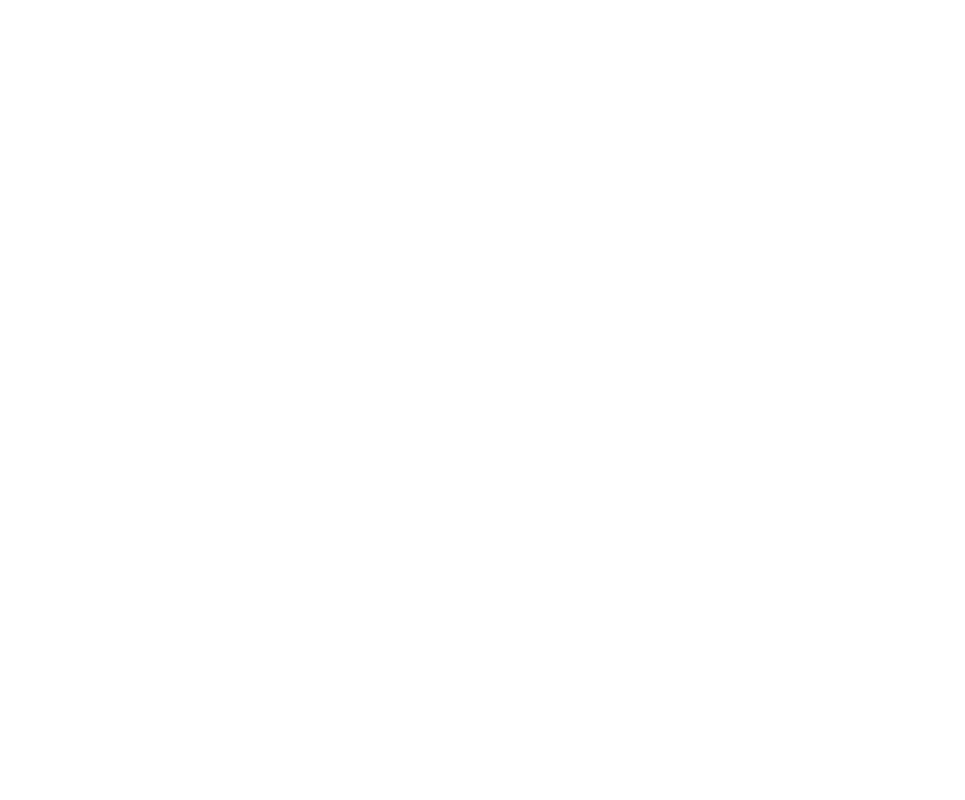
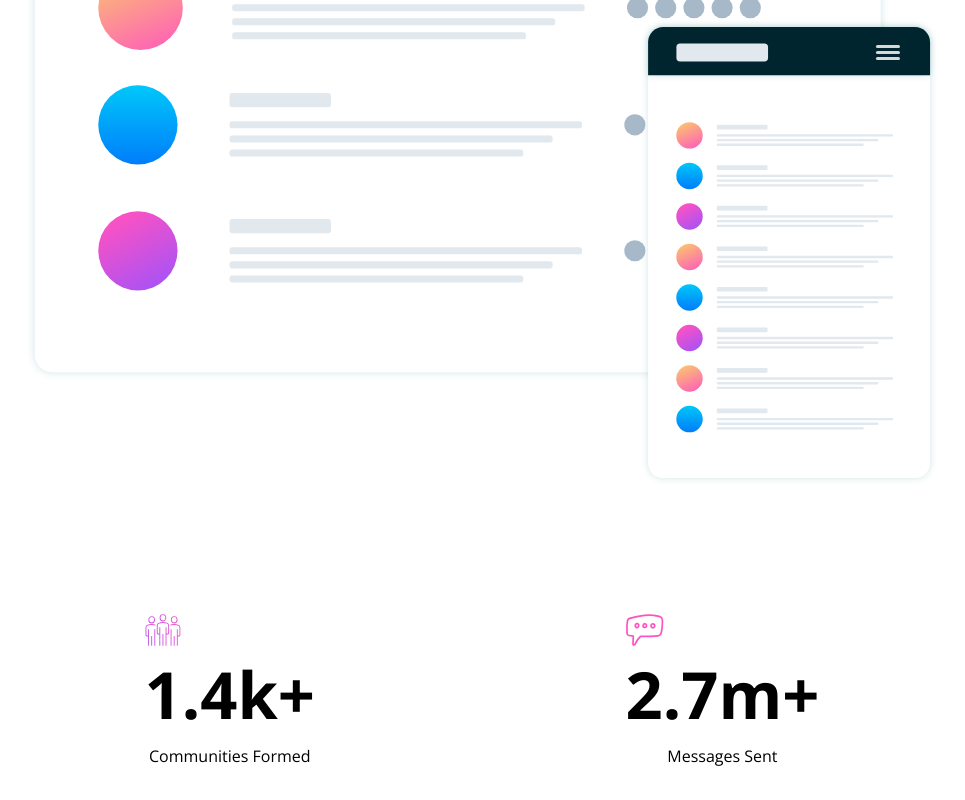
Before and after one commit to sheikhfarook/huddle-landing-page-section, a React (Vite) app: page / in a window 1280 px wide. Shown: the part 931-1731 px from the top of the page, without its empty margins (158-1123 px from the left). Before the commit the page ends 800 px from the top, so only its background shows below. Built offline with nearby package versions, Linux system fonts and the light colour scheme.

Commit message:
completed the community social media details

```diff
--- a/src/App.jsx
+++ b/src/App.jsx
@@ -2,6 +2,7 @@
 import Community from "./components/huddleheading/huddlefans";
 import HuddleHeading from "./components/huddleheading/community/huddleheading";
 import { TailwindIndicator } from "./components/tailwind/tailwind";
+import CommunityPopular from "./components/huddleheading/community/communitypopularlity";
 
 function App() {
   return (
@@ -9,6 +10,7 @@
       <div>
         <HuddleHeading />
         <Community />
+        <CommunityPopular />
         <TailwindIndicator />
       </div>
     </>
--- /dev/null
+++ b/src/components/huddleheading/community/communitypopularlity.jsx
@@ -0,0 +1,33 @@
+import huddles from "../../../assets/images/screen-mockups.svg";
+import icon from "../../../assets/images/icon-communities.svg";
+import msg from "../../../assets/images/icon-messages.svg";
+const CommunityPopular = () => {
+  return (
+    <div className="">
+      <img
+        className="mt-28 justify-center m-auto w-9/12"
+        src={huddles}
+        alt=""
+      />
+      <div className="flex gap-10 justify-evenly font-opensans text-center mt-32">
+        <div className="">
+          <img className="h-8" src={icon} alt="" />
+          <div>
+            <p className="font-[700] text-[65px]"> 1.4k+</p>
+            <p className="">Communities Formed</p>
+          </div>
+        </div>
+        <div>
+          <img className="h-8" src={msg} alt="" />
+
+          <div>
+            <p className="font-[700] text-[65px]"> 2.7m+</p>
+            <p className=""> Messages Sent</p>
+          </div>
+        </div>
+      </div>
+    </div>
+  );
+};
+
+export default CommunityPopular;
```
Also changed, not shown: src/components/huddleheading/community/community-images.jsx (deleted).
